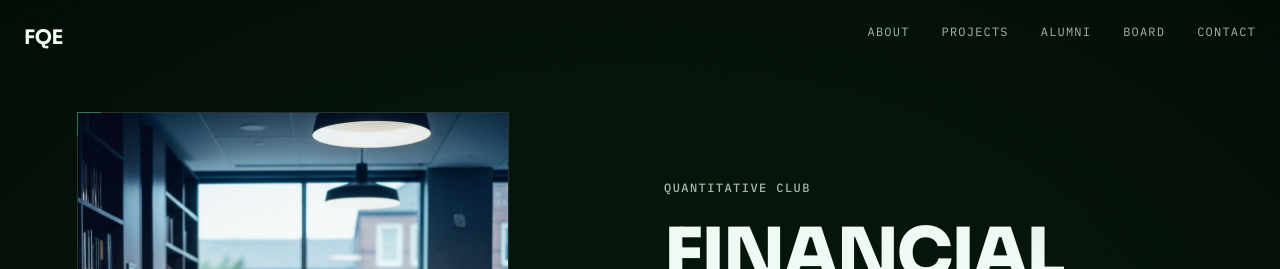
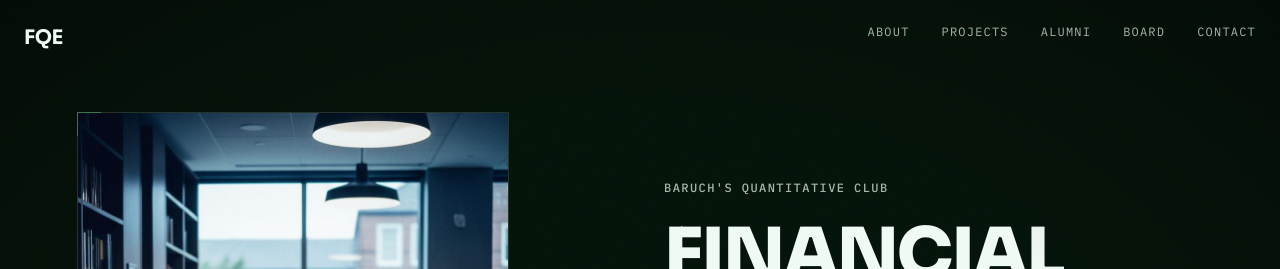
Before and after one commit to LifeDisparity/LifeDisparity.github.io, a React (Vite) app: page / in a window 1280 px wide. Shown: the top 269 px of the page. Built offline with nearby package versions, Linux system fonts and the light colour scheme.

Commit message:
Update social links and hero label

```diff
--- a/src/sections/ClosingSection.tsx
+++ b/src/sections/ClosingSection.tsx
@@ -55,7 +55,7 @@ export default function ClosingSection() {
           <a href="#" className="text-secondary-light hover:text-accent-green transition-colors">
             <Github size={20} strokeWidth={1.5} />
           </a>
-          <a href="#" className="text-secondary-light hover:text-accent-green transition-colors">
+          <a href="https://www.linkedin.com/company/fqe-baruch/" className="text-secondary-light hover:text-accent-green transition-colors">
             <Linkedin size={20} strokeWidth={1.5} />
           </a>
           <a href="#" className="text-secondary-light hover:text-accent-green transition-colors">
--- a/src/sections/HeroSection.tsx
+++ b/src/sections/HeroSection.tsx
@@ -19,7 +19,7 @@ export default function HeroSection() {
         <div className="flex flex-col justify-center">
           {/* Micro Label */}
           <span className="micro-label text-secondary-light mb-6">
-            Quantitative Club
+            Baruch's Quantitative Club
           </span>
 
           {/* Headline */}
@@ -52,7 +52,7 @@ export default function HeroSection() {
         <a href="#" className="text-secondary-light hover:text-accent-green transition-colors">
           <Github size={18} strokeWidth={1.5} />
         </a>
-        <a href="#" className="text-secondary-light hover:text-accent-green transition-colors">
+        <a href="https://www.linkedin.com/company/fqe-baruch/" className="text-secondary-light hover:text-accent-green transition-colors">
           <Linkedin size={18} strokeWidth={1.5} />
         </a>
         <a href="#" className="text-secondary-light hover:text-accent-green transition-colors">
```
